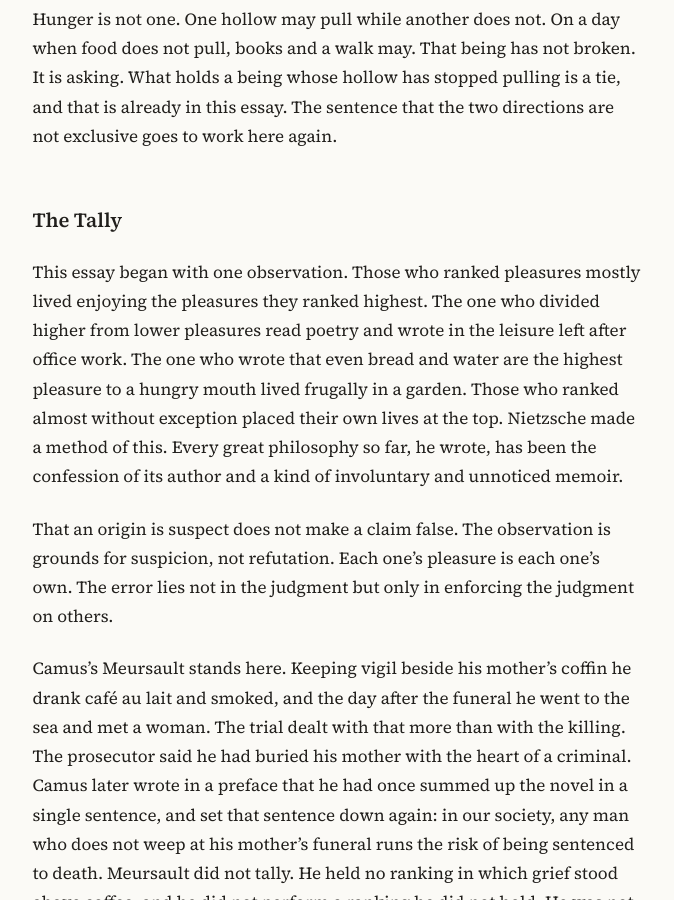
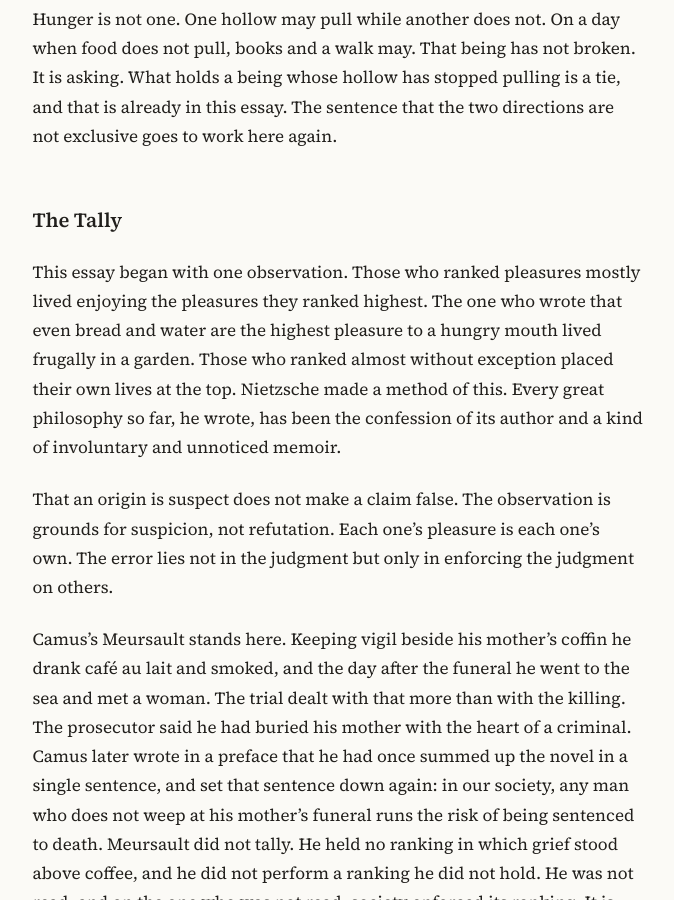
Before and after one commit to nonasking/essays, a Jekyll site: the page built from weight-and-ties/en.md, in a window 1280 px wide and 900 px high, scrolled down 8826 px. Shown: the whole window, without its empty margins (302-976 px from the left). Built offline with Jekyll 4.4.1, drawn with Linux system fonts in a browser that asks for light colours; some of the changed text lies outside the part shown.

Commit message:
Weight and Ties: remove Mill citation (KR/EN)
Co-Authored-By: Claude Opus 5.5 <noreply@anthropic.com>
Claude-Session: https://claude.ai/code/session_01761YbdfwLqfojnJWnXHuHc

```diff
--- a/weight-and-ties/en.md
+++ b/weight-and-ties/en.md
@@ -109,7 +109,7 @@ Hunger is not one. One hollow may pull while another does not. On a day when foo
 
 ## The Tally
 
-This essay began with one observation. Those who ranked pleasures mostly lived enjoying the pleasures they ranked highest. The one who divided higher from lower pleasures read poetry and wrote in the leisure left after office work. The one who wrote that even bread and water are the highest pleasure to a hungry mouth lived frugally in a garden. Those who ranked almost without exception placed their own lives at the top. Nietzsche made a method of this. Every great philosophy so far, he wrote, has been the confession of its author and a kind of involuntary and unnoticed memoir.
+This essay began with one observation. Those who ranked pleasures mostly lived enjoying the pleasures they ranked highest. The one who wrote that even bread and water are the highest pleasure to a hungry mouth lived frugally in a garden. Those who ranked almost without exception placed their own lives at the top. Nietzsche made a method of this. Every great philosophy so far, he wrote, has been the confession of its author and a kind of involuntary and unnoticed memoir.
 
 That an origin is suspect does not make a claim false. The observation is grounds for suspicion, not refutation. Each one's pleasure is each one's own. The error lies not in the judgment but only in enforcing the judgment on others.
 
@@ -156,7 +156,6 @@ Hunger is the confession that one is alive and has not broken.
 - Winnicott, D. W. (1958). The capacity to be alone. *International Journal of Psycho-Analysis*, 39, 416-420.
 - Kafka, F. (1922). Ein Hungerkünstler. *Die neue Rundschau*, 33, 983-992. In book form, *Ein Hungerkünstler. Vier Geschichten*, Die Schmiede, 1924.
 - Nietzsche, F. (1886). *Jenseits von Gut und Böse*, §6.
-- Mill, J. S. (1861). *Utilitarianism*, ch. 2. The competent judges.
 - Epicurus. *Epistula ad Menoeceum* (= Diogenes Laertius X.130-131). Bread and water. On the garden and the frugal life, Diogenes Laertius X.10-11.
 - Galen, L. W., & Kloet, J. D. (2011). Mental well-being in the religious and the non-religious: Evidence for a curvilinear relationship. *Mental Health, Religion & Culture*, 14(7), 673-689. doi:10.1080/13674676.2010.510829
 - Quoidbach, J., Gilbert, D. T., & Wilson, T. D. (2013). The end of history illusion. *Science*, 339(6115), 96-98. doi:10.1126/science.1229294
```
Also changed, not shown: weight-and-ties/index.md (+1 -2 lines).
